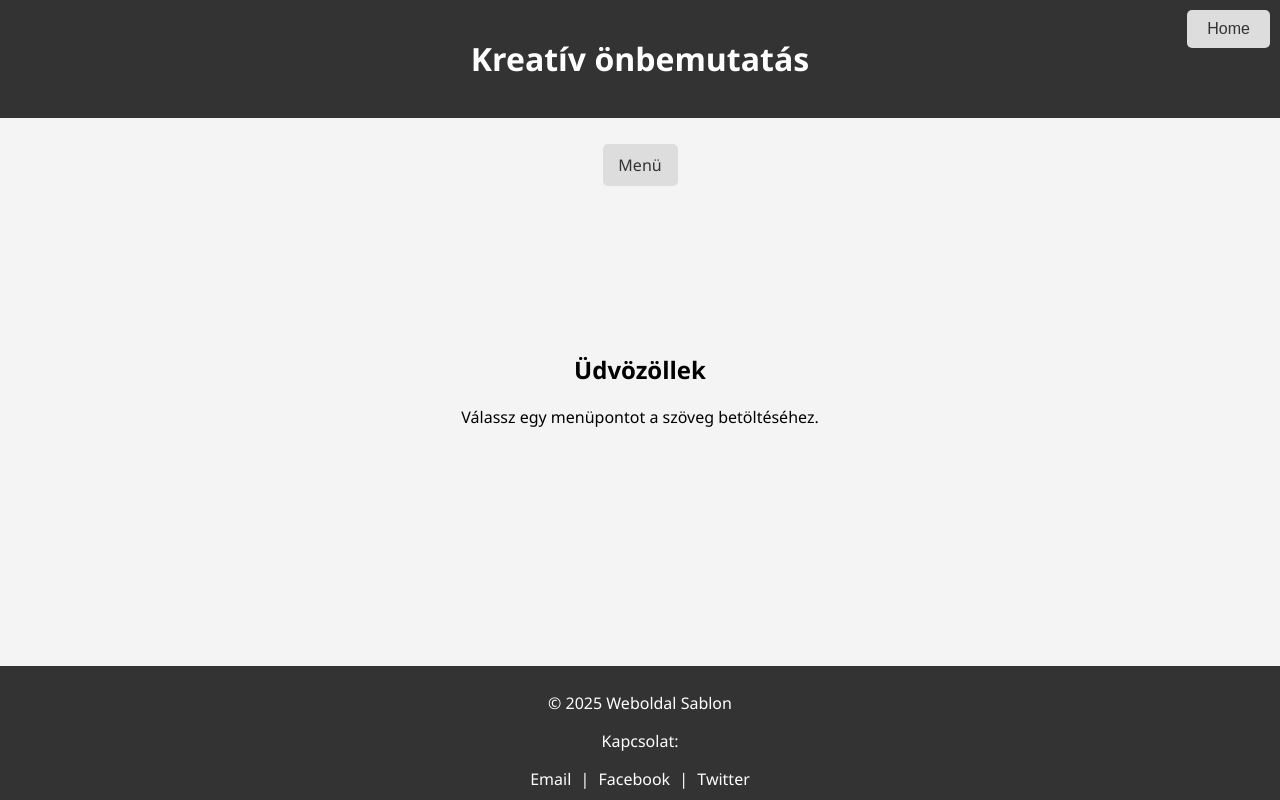
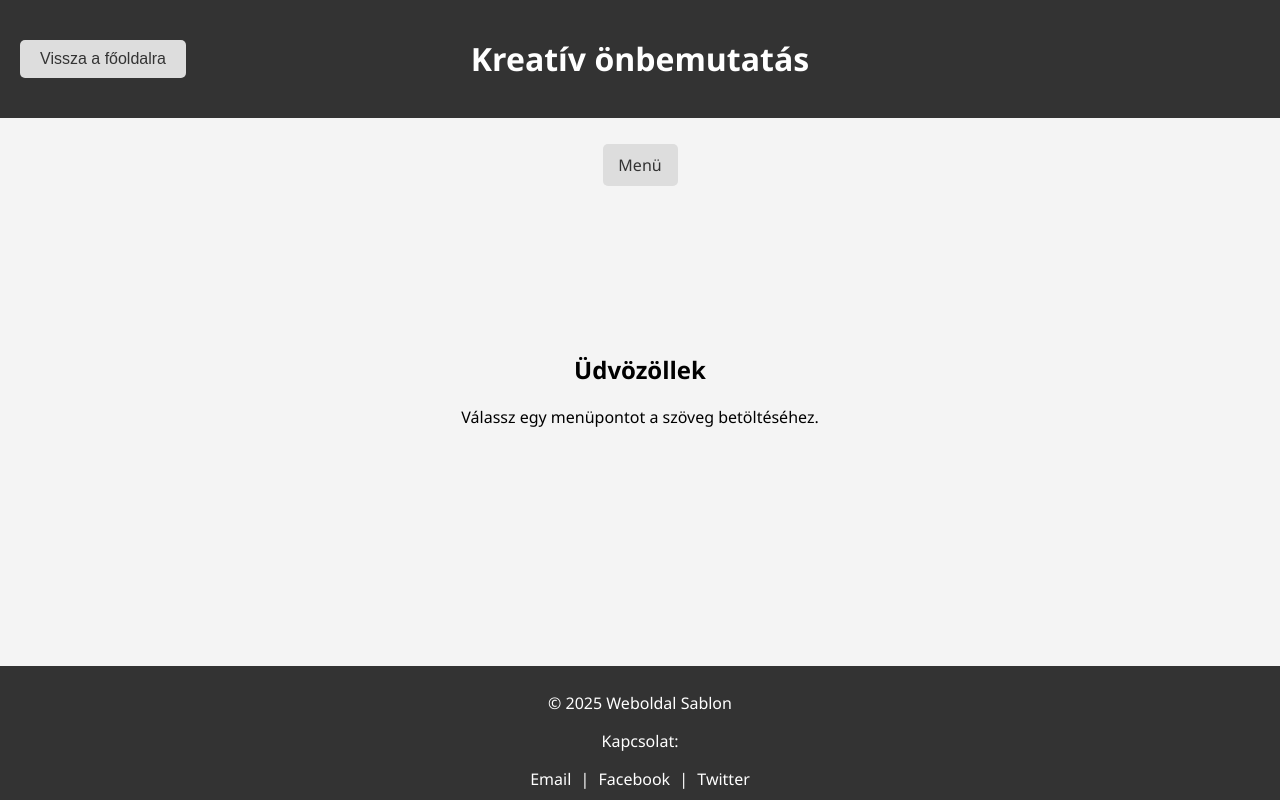
Before and after one commit to syslyg/onbemutatas.github.io, a plain HTML site: page index.html in a window 1280 px wide. Drawn offline with Linux system fonts and the light colour scheme.

Commit message:
home buton added

```diff
--- a/index.html
+++ b/index.html
@@ -6,7 +6,7 @@
     <link rel="stylesheet" href="styles.css">
 </head>
 <body>
-    <button id="home-button" class="home-btn">Home</button>
+    <button id="home-button" class="home-btn">Vissza a főoldalra</button>
     <div class="container">
         <header>
             <h1>Kreatív önbemutatás</h1>
--- a/script.js
+++ b/script.js
@@ -8,5 +8,5 @@ document.addEventListener("DOMContentLoaded", function() {
     window.loadText = loadText;
 });
 document.getElementById("home-button").addEventListener("click", function () {
-    window.location.href = "https://syslyg.github.io/onbemutatas.github.io/";
+    location.reload();
 });
--- a/styles.css
+++ b/styles.css
@@ -56,9 +56,9 @@ nav a {
     white-space: nowrap;
 }
 .home-btn {
-    position: absolute;
-    top: 10px;
-    right: 10px;
+    position: fixed;
+    top: 40px;
+    left: 20px;
     background: #ddd;
     color: #333;
     border: none;
@@ -67,6 +67,9 @@ nav a {
     border-radius: 5px;
     cursor: pointer;
     transition: background 0.3s ease;
+}
+.home-btn:hover {
+    background: #bbb;
 }
 .home-btn:hover {
     background: #bbb;
```
